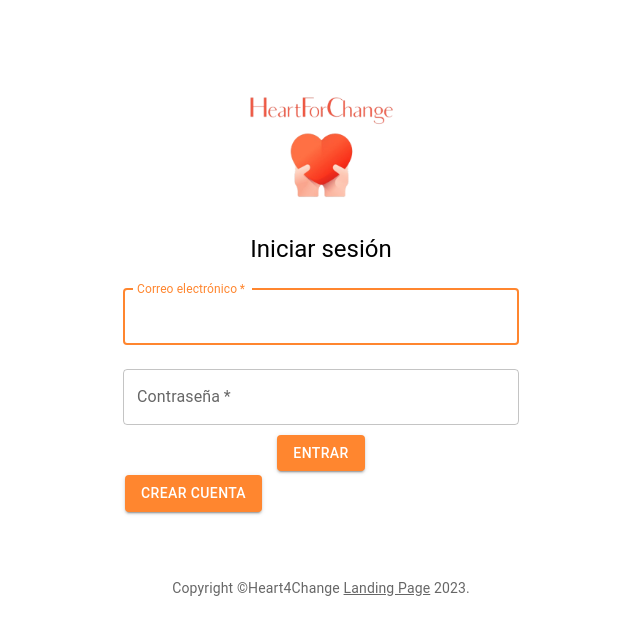
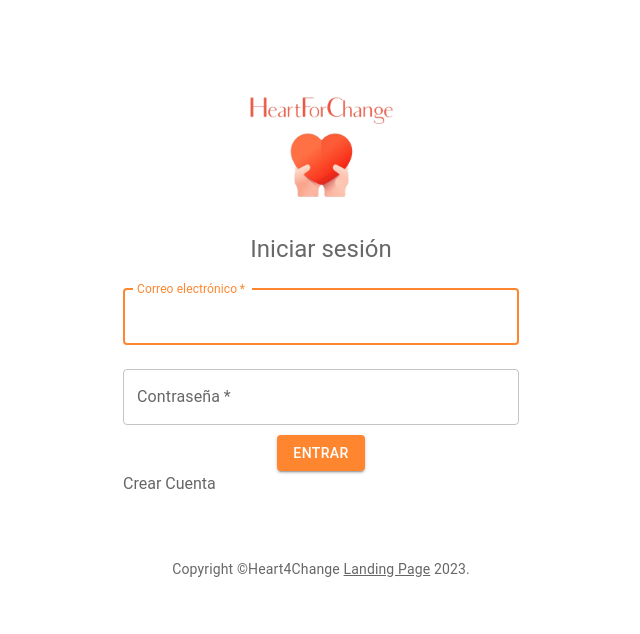
Before and after one commit to ISPP-P2/HeartForChangeFrontend, a React (Vite) app: page /login in a window 1280 px wide. Shown: the top 634 px of the page, without its empty margins (319-959 px from the left). Built offline with nearby package versions, Linux system fonts and the light colour scheme; no server answers; what react-auth-kit would draw is missing.

Commit message:
improved login style

```diff
--- a/src/routes/login/SignIn.jsx
+++ b/src/routes/login/SignIn.jsx
@@ -35,6 +35,7 @@ const onSubmitDev = () => {
 }
 
 
+
 return (
     <Container component="main" maxWidth="xs">
       <Box
@@ -48,7 +49,7 @@ return (
         <div  style={{ display: 'flex',justifyContent:'center' }}>
           <img style={{ maxWidth: '50%' }}  src={logo}   ></img>
         </div>
-        <Typography component="h1" variant="h5">
+        <Typography component="h1" variant="h5" color="#686868">
           Iniciar sesión
         </Typography>
         <Box component="form" noValidate sx={{ mt: 1 }}>
@@ -102,7 +103,11 @@ return (
           </div>
           <Grid container>
             <Grid item >
-              <CustomButton  onClick={onSubmitDev} text={"Crear Cuenta"} variantButton={VARIANTES_BUTTON.ORANGE}/>
+            <Link color="text.secondary" variant="h5" fontSize= "1em" href="/" underline="none" sx={{"&:hover": {
+                    opacity: 0.70
+                }}}>
+            Crear Cuenta
+    </Link>
             </Grid>
           </Grid>
         </Box>
@@ -110,4 +115,5 @@ return (
       <Copyright sx={{ mt: 8, mb: 4 }} />
     </Container>
 );
+
 }
```
